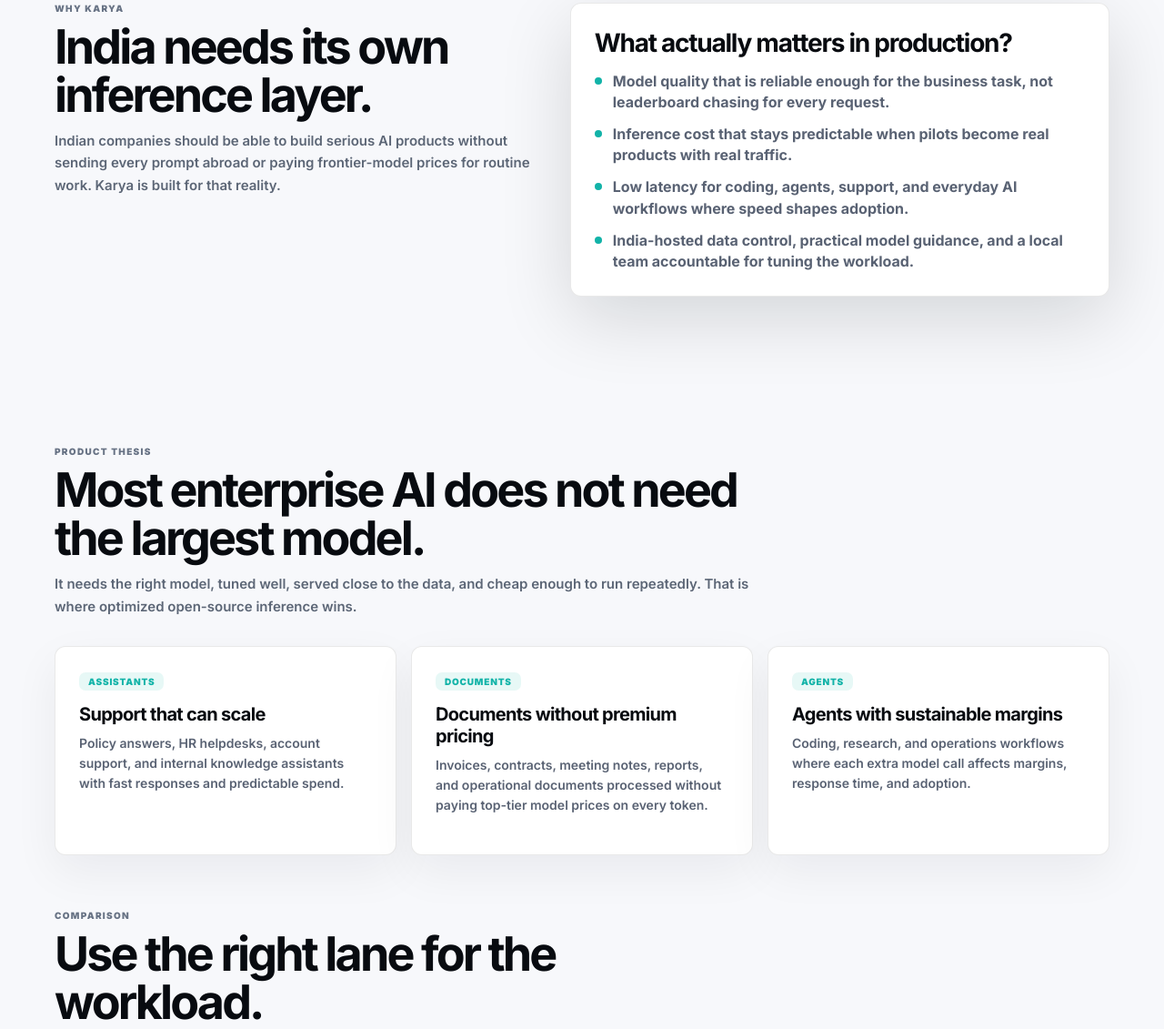
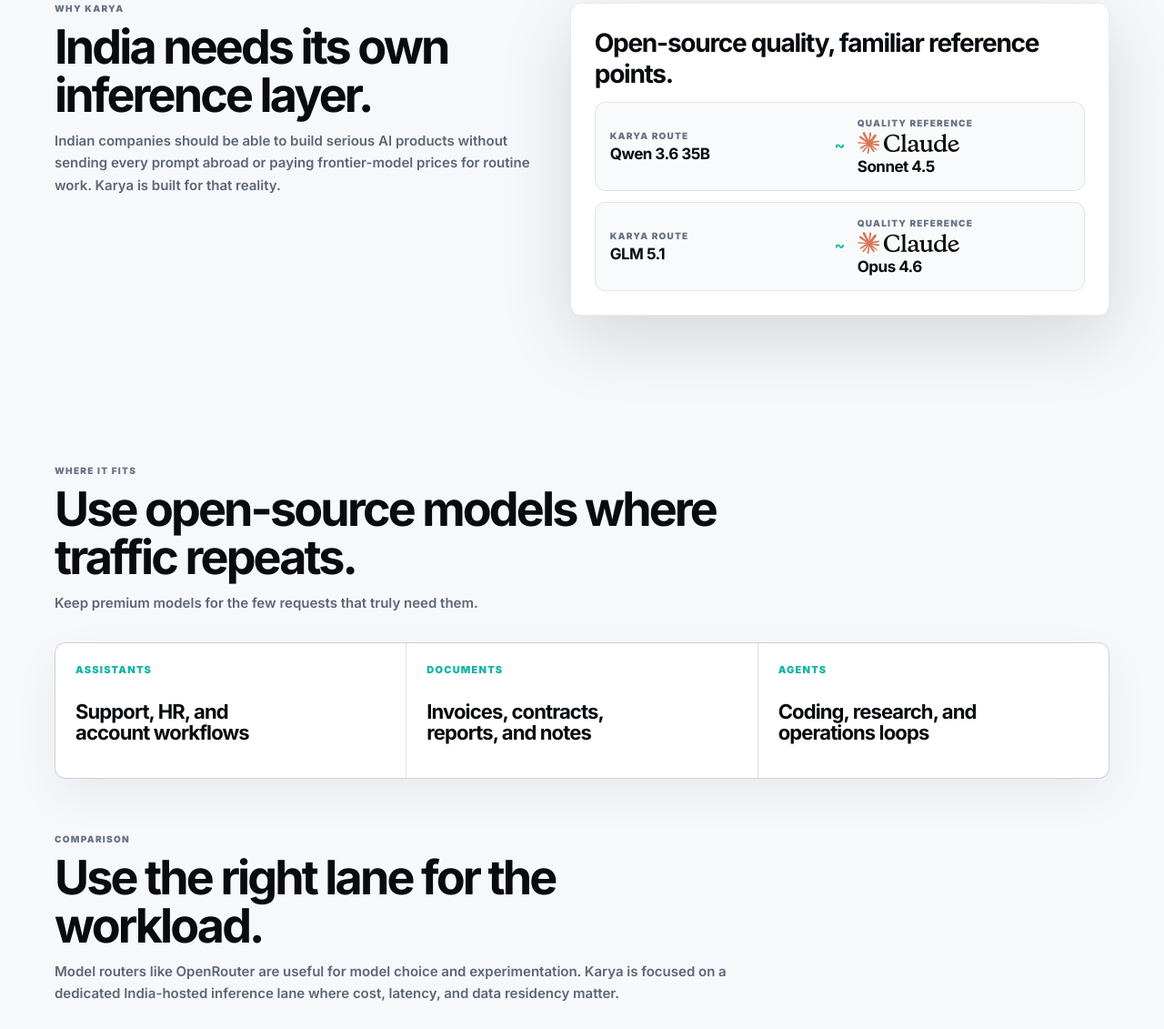
Before and after one commit to krishanbansal000-cmyk/InferAI, a website: page public/index.html in a window 1280 px wide. Shown: the part 1180-2311 px from the top of the page at 91% size. Drawn offline with Linux system fonts and the light colour scheme.

Commit message:
Refine model positioning and use cases

```diff
--- a/public/index.html
+++ b/public/index.html
@@ -4,7 +4,7 @@
     <meta charset="utf-8" />
     <meta name="viewport" content="width=device-width, initial-scale=1" />
     <title>Karya.ai | Fast, Cost-effective Open-source AI Inference</title>
-    <meta name="description" content="Fast, cost-effective inference infrastructure for open-source AI models: 2-3x faster, 2-3x lower cost, and designed to keep enterprise data in India." />
+    <meta name="description" content="Fast, cost-effective inference infrastructure for open-source AI models: 2-3x faster, 10-20x lower cost, and designed to keep enterprise data in India." />
     <style>
       @import url("https://fonts.googleapis.com/css2?family=Inter:wght@400;500;600;700;800;900&family=JetBrains+Mono:wght@400;700&display=swap");
 
@@ -313,6 +313,42 @@
         gap: 16px;
       }
 
+      .use-strip {
+        display: grid;
+        grid-template-columns: repeat(3, 1fr);
+        gap: 1px;
+        overflow: hidden;
+        border: 1px solid var(--line-light);
+        border-radius: 12px;
+        background: var(--line-light);
+        box-shadow: 0 18px 50px rgba(15, 23, 42, 0.06);
+      }
+
+      .use-tile {
+        min-height: 148px;
+        padding: 22px;
+        background: #fff;
+      }
+
+      .use-tile span {
+        display: block;
+        color: var(--teal);
+        font-size: 11px;
+        font-weight: 900;
+        letter-spacing: 0.11em;
+        text-transform: uppercase;
+        margin-bottom: 28px;
+      }
+
+      .use-tile strong {
+        display: block;
+        max-width: 250px;
+        color: var(--ink);
+        font-size: 22px;
+        line-height: 1.08;
+        letter-spacing: -0.04em;
+      }
+
       .card {
         min-height: 230px;
         padding: 26px;
@@ -408,33 +444,61 @@
         margin-bottom: 14px;
       }
 
-      .platform-list {
+      .quality-pairs {
         display: grid;
         gap: 12px;
-        list-style: none;
       }
 
-      .platform-list li {
-        display: flex;
-        gap: 12px;
-        color: #596273;
-        font-weight: 700;
-        line-height: 1.45;
+      .quality-pair {
+        display: grid;
+        grid-template-columns: minmax(0, 1fr) auto minmax(0, 1fr);
+        gap: 14px;
+        align-items: center;
+        padding: 16px;
+        border: 1px solid var(--line-light);
+        border-radius: 12px;
+        background: #f8fafc;
       }
 
-      .platform-list li::before {
-        content: "";
-        width: 8px;
-        height: 8px;
-        border-radius: 50%;
-        background: var(--teal);
-        margin-top: 7px;
-        flex: 0 0 auto;
+      .quality-model,
+      .quality-claude {
+        display: grid;
+        gap: 4px;
+      }
+
+      .quality-model span,
+      .quality-claude span {
+        color: #687385;
+        font-size: 10px;
+        font-weight: 900;
+        letter-spacing: 0.12em;
+        text-transform: uppercase;
+      }
+
+      .quality-model strong,
+      .quality-claude strong {
+        color: var(--ink);
+        font-size: 17px;
+        letter-spacing: -0.03em;
+      }
+
+      .quality-mark {
+        color: var(--teal);
+        font-family: "JetBrains Mono", monospace;
+        font-size: 18px;
+        font-weight: 900;
+      }
+
+      .claude-logo {
+        display: block;
+        max-width: 112px;
+        max-height: 28px;
+        object-fit: contain;
       }
 
       .models-row {
         display: grid;
-        grid-template-columns: repeat(3, 1fr);
+        grid-template-columns: repeat(3, minmax(0, 1fr));
         gap: 16px;
       }
 
@@ -716,7 +780,7 @@
       @media (max-width: 920px) {
         .nav-links a:not(.nav-cta) { display: none; }
         .hero { padding: 58px 0 58px; }
-        .proof-strip, .grid-3, .platform, .compare-grid, .models-row, .migration, .gpu-ticker-track { grid-template-columns: 1fr; }
+        .proof-strip, .grid-3, .platform, .use-strip, .compare-grid, .models-row, .migration, .gpu-ticker-track { grid-template-columns: 1fr; }
         .route-row { grid-template-columns: 80px 1fr 58px; }
       }
 
@@ -728,6 +792,8 @@
         .proof { min-height: 112px; }
         .card, .platform-panel, .model-card, .route-panel, .statement { padding: 22px; }
         .route-row { grid-template-columns: 1fr; }
+        .quality-pair { grid-template-columns: 1fr; }
+        .quality-mark { font-size: 14px; }
         .footer { flex-direction: column; }
         .gpu-chip { padding: 8px 14px; }
       }
@@ -757,7 +823,7 @@
             <div class="hero-inner">
               <div class="eyebrow"><span class="mini-flag" aria-hidden="true"></span> Built for fast AI at lower cost</div>
               <h1>Fast, cost-effective inference for <span>open-source AI.</span></h1>
-              <p class="hero-copy">Karya optimizes open-source AI models for Indian GPU infrastructure, delivering 2-3x faster inference at 2-3x lower cost while keeping enterprise data in India.</p>
+              <p class="hero-copy">Karya optimizes open-source AI models for Indian GPU infrastructure, delivering 2-3x faster inference at 10-20x lower cost while keeping enterprise data in India.</p>
               <div class="hero-actions">
                 <a class="btn btn-primary" href="/chat">Try Karya</a>
                 <a class="btn" href="mailto:hello@karya.ai">Talk to us</a>
@@ -766,7 +832,7 @@
 
             <div class="proof-strip" aria-label="Karya performance and residency highlights">
               <div class="proof"><strong>2-3x</strong><span>faster inference</span></div>
-              <div class="proof"><strong>2-3x</strong><span>lower cost</span></div>
+              <div class="proof"><strong>10-20x</strong><span>lower cost</span></div>
               <div class="proof"><strong>India</strong><span>data residency</span></div>
               <div class="proof"><strong>AI</strong><span>coding & agents</span></div>
             </div>
@@ -797,39 +863,50 @@
                 <p>Indian companies should be able to build serious AI products without sending every prompt abroad or paying frontier-model prices for routine work. Karya is built for that reality.</p>
               </div>
               <div class="platform-panel">
-                <h3>What actually matters in production?</h3>
-                <ul class="platform-list">
-                  <li>Model quality that is reliable enough for the business task, not leaderboard chasing for every request.</li>
-                  <li>Inference cost that stays predictable when pilots become real products with real traffic.</li>
-                  <li>Low latency for coding, agents, support, and everyday AI workflows where speed shapes adoption.</li>
-                  <li>India-hosted data control, practical model guidance, and a local team accountable for tuning the workload.</li>
-                </ul>
+                <h3>Open-source quality, familiar reference points.</h3>
+                <div class="quality-pairs">
+                  <div class="quality-pair">
+                    <div class="quality-model"><span>Karya route</span><strong>Qwen 3.6 35B</strong></div>
+                    <div class="quality-mark">~</div>
+                    <div class="quality-claude">
+                      <span>Quality reference</span>
+                      <img class="claude-logo" src="assets/logos/claude.svg" alt="Claude" />
+                      <strong>Sonnet 4.5</strong>
+                    </div>
+                  </div>
+                  <div class="quality-pair">
+                    <div class="quality-model"><span>Karya route</span><strong>GLM 5.1</strong></div>
+                    <div class="quality-mark">~</div>
+                    <div class="quality-claude">
+                      <span>Quality reference</span>
+                      <img class="claude-logo" src="assets/logos/claude.svg" alt="Claude" />
+                      <strong>Opus 4.6</strong>
+                    </div>
+                  </div>
+                </div>
               </div>
             </div>
           </section>
 
           <section class="wrap">
             <div class="section-head">
-              <div class="section-label">Product thesis</div>
-              <h2>Most enterprise AI does not need the largest model.</h2>
-              <p>It needs the right model, tuned well, served close to the data, and cheap enough to run repeatedly. That is where optimized open-source inference wins.</p>
+              <div class="section-label">Where it fits</div>
+              <h2>Use open-source models where traffic repeats.</h2>
+              <p>Keep premium models for the few requests that truly need them.</p>
             </div>
-            <div class="grid-3">
-              <article class="card">
-                <span class="tag">Assistants</span>
-                <h3>Support that can scale</h3>
-                <p>Policy answers, HR helpdesks, account support, and internal knowledge assistants with fast responses and predictable spend.</p>
-              </article>
-              <article class="card">
-                <span class="tag">Documents</span>
-                <h3>Documents without premium pricing</h3>
-                <p>Invoices, contracts, meeting notes, reports, and operational documents processed without paying top-tier model prices on every token.</p>
-              </article>
-              <article class="card">
-                <span class="tag">Agents</span>
-                <h3>Agents with sustainable margins</h3>
-                <p>Coding, research, and operations workflows where each extra model call affects margins, response time, and adoption.</p>
-              </article>
+            <div class="use-strip" aria-label="High-volume AI workloads">
+              <div class="use-tile">
+                <span>Assistants</span>
+                <strong>Support, HR, and account workflows</strong>
+              </div>
+              <div class="use-tile">
+                <span>Documents</span>
+                <strong>Invoices, contracts, reports, and notes</strong>
+              </div>
+              <div class="use-tile">
+                <span>Agents</span>
+                <strong>Coding, research, and operations loops</strong>
+              </div>
             </div>
           </section>
 
@@ -846,7 +923,7 @@
               </div>
               <div class="compare-item karya">
                 <strong>Karya optimized lane</strong>
-                <p>Open-source models on Indian GPU infrastructure, starting at &#x20B9;5/M tokens, targeting 2-3x faster inference and 2-3x lower cost.</p>
+                <p>Open-source models on Indian GPU infrastructure, starting at &#x20B9;5/M tokens, targeting 2-3x faster inference and 10-20x lower cost.</p>
               </div>
               <div class="compare-item">
                 <strong>Frontier direct APIs</strong>
@@ -860,26 +937,26 @@
           <div class="section-head center">
             <div class="section-label">Models</div>
             <h2>Open-source models are now strong enough for serious AI work.</h2>
-            <p>For many coding, agent, support, and business AI needs, modern open-source models can match Claude/OpenAI-class quality at a much better cost.</p>
+            <p>Most teams should start with Qwen for everyday AI, then use Kimi or GLM when the task needs more coding or reasoning depth.</p>
           </div>
           <div class="models-row">
             <article class="model-card">
               <div class="model-top"><div class="model-icon">Q</div><span class="status">Available</span></div>
-              <h3>Qwen3-35B-A3B</h3>
-              <p>Strong default for coding agents, business assistants, summarization, and everyday production AI.</p>
+              <h3>Qwen 3.6 35B</h3>
+              <p>Default pick for Indian companies: strong quality, fast serving, and the best cost profile.</p>
               <div class="model-price">&#x20B9;<span class="val">5</span> / M tokens</div>
             </article>
             <article class="model-card">
-              <div class="model-top"><div class="model-icon">D</div><span class="status">Available</span></div>
-              <h3>DeepSeek-V4-Pro</h3>
-              <p>Higher-reasoning route when the task needs more depth but still needs better economics.</p>
-              <div class="model-price">&#x20B9;<span class="val">12</span> / M tokens</div>
+              <div class="model-top"><div class="model-icon">K</div><span class="status">Available</span></div>
+              <h3>Kimi 2.6</h3>
+              <p>Best fit when coding agents, longer tasks, and harder workflows need extra quality.</p>
+              <div class="model-price">&#x20B9;<span class="val">8</span> / M tokens</div>
             </article>
             <article class="model-card">
               <div class="model-top"><div class="model-icon">G</div><span class="status">Available</span></div>
               <h3>GLM-5.1</h3>
-              <p>Low-cost general model for high-volume AI features, internal tools, and repeatable workflows.</p>
-              <div class="model-price">&#x20B9;<span class="val">5</span> / M tokens</div>
+              <p>Higher-reasoning route for complex business AI when the extra quality is worth 2x Qwen.</p>
+              <div class="model-price">&#x20B9;<span class="val">10</span> / M tokens</div>
             </article>
           </div>
         </section>
@@ -919,7 +996,7 @@
               <div class="section-label">Serving benchmark</div>
               <div class="route-row"><strong>Karya.ai</strong><div class="bar"><span class="karya"></span></div><strong>408 tok/s</strong></div>
               <div class="route-row"><strong>Generic</strong><div class="bar"><span class="generic"></span></div><strong>145 tok/s</strong></div>
-              <div class="route-row"><strong>Target</strong><div>Optimized serving for fast, cost-effective open-source AI at production scale.</div><strong>Scale</strong></div>
+              <div class="route-row"><strong>Target</strong><div>Optimized serving for 2-3x faster inference and 10-20x lower cost at production scale.</div><strong>Scale</strong></div>
             </aside>
           </div>
         </section>
```
Also changed, not shown: public/assets/logos/claude.svg (added).
